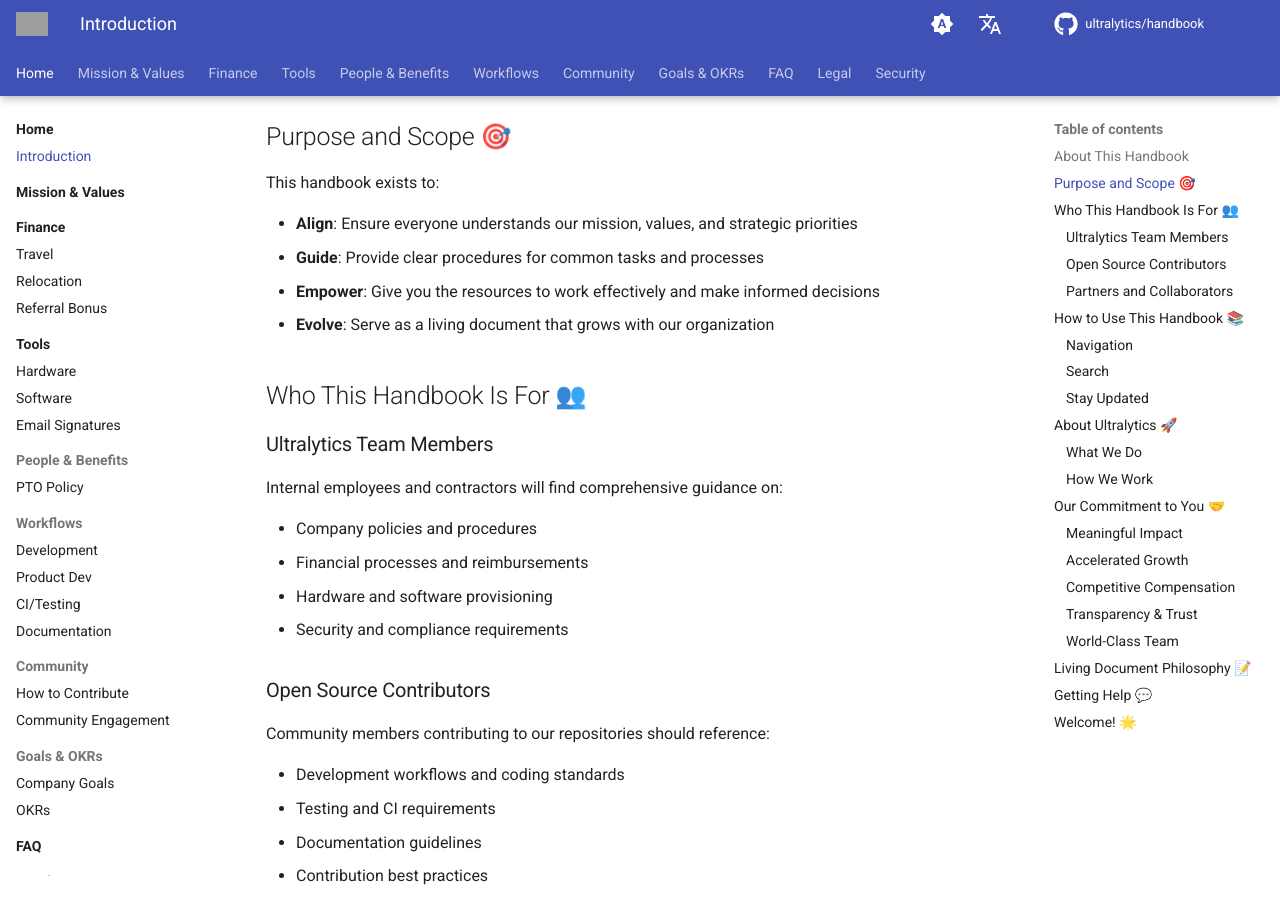
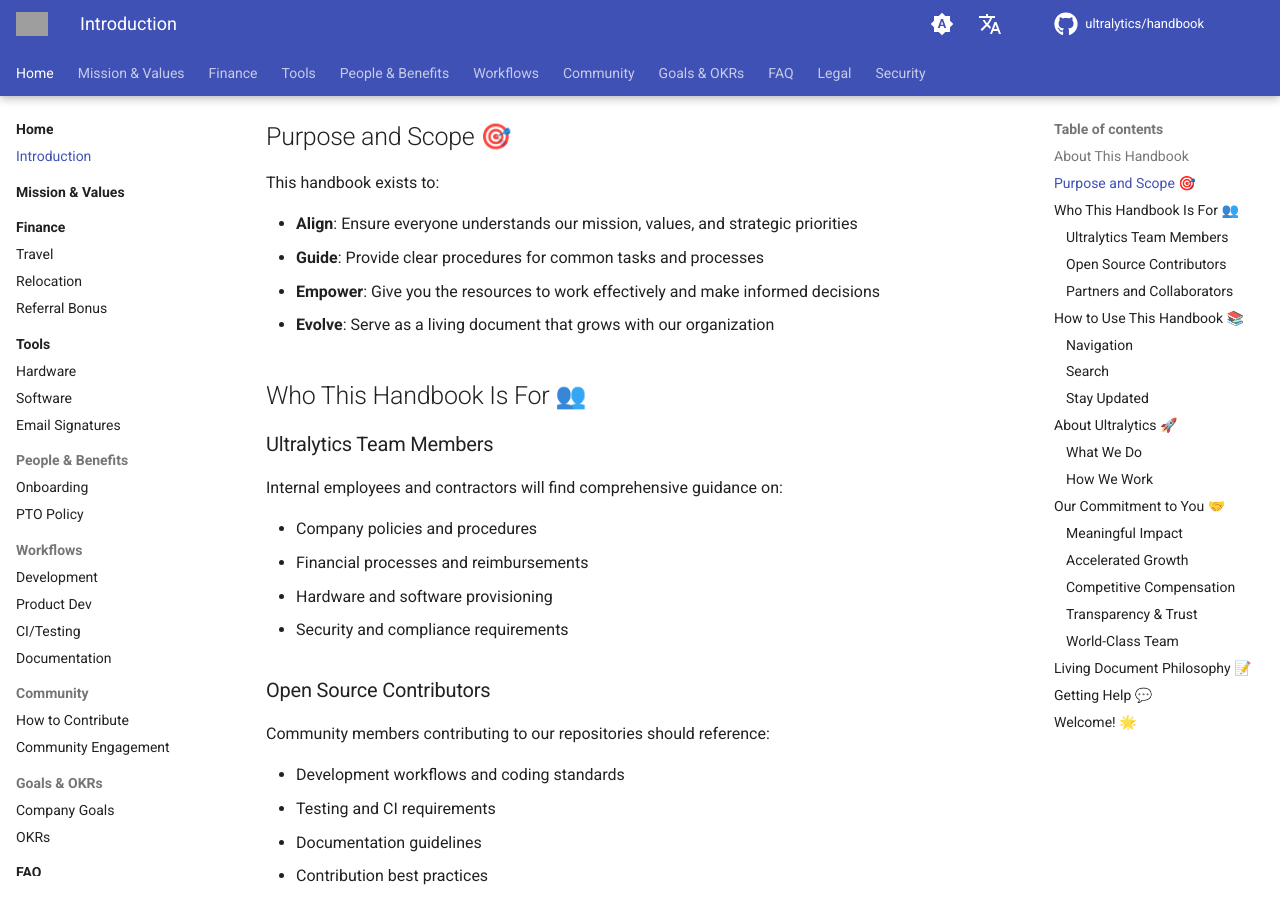
Before and after one commit to ultralytics/handbook, an MkDocs documentation site: the page built from docs/en/introduction.md, in a window 1280 px wide and 900 px high, scrolled down 319 px. Built offline with MkDocs 1.6.1 and Material for MkDocs 9.7.7, drawn with Linux system fonts in a browser that asks for light colours; comment, search, counter and statistics services are not loaded; grey boxes are pictures that could not be loaded.

Commit message:
Add onboarding page to mkdocs.yml

```diff
--- a/mkdocs.yml
+++ b/mkdocs.yml
@@ -172,6 +172,7 @@
           - Software: tools/software.md
           - Email Signatures: tools/email-signatures.md
       - People & Benefits:
+          - Onboarding: people/onboarding.md
           - PTO Policy: people/pto-policy.md
       - Workflows:
           - Development: workflows/development.md
@@ -206,6 +207,7 @@
       - Software: tools/software.md
       - Email Signatures: tools/email-signatures.md
   - People & Benefits:
+      - Onboarding: people/onboarding.md
       - PTO Policy: people/pto-policy.md
   - Workflows:
       - Development: workflows/development.md
```
